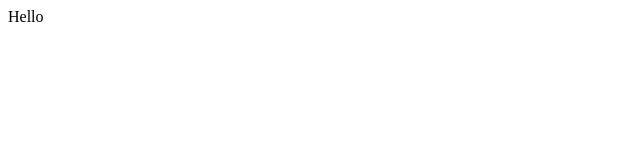
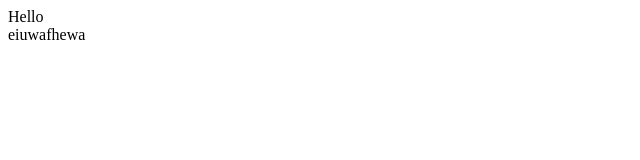
Before and after one commit to OmairSaijary/demo-rep, a plain HTML site: page index.html in a window 1280 px wide. Shown: the full height of the page, 0-640 px from the left. Drawn offline with Linux system fonts and the light colour scheme.

Commit message:
added messsage

```diff
--- a/index.html
+++ b/index.html
@@ -1 +1,2 @@
 <div>Hello</div>
+<div>eiuwafhewa</div>
```
